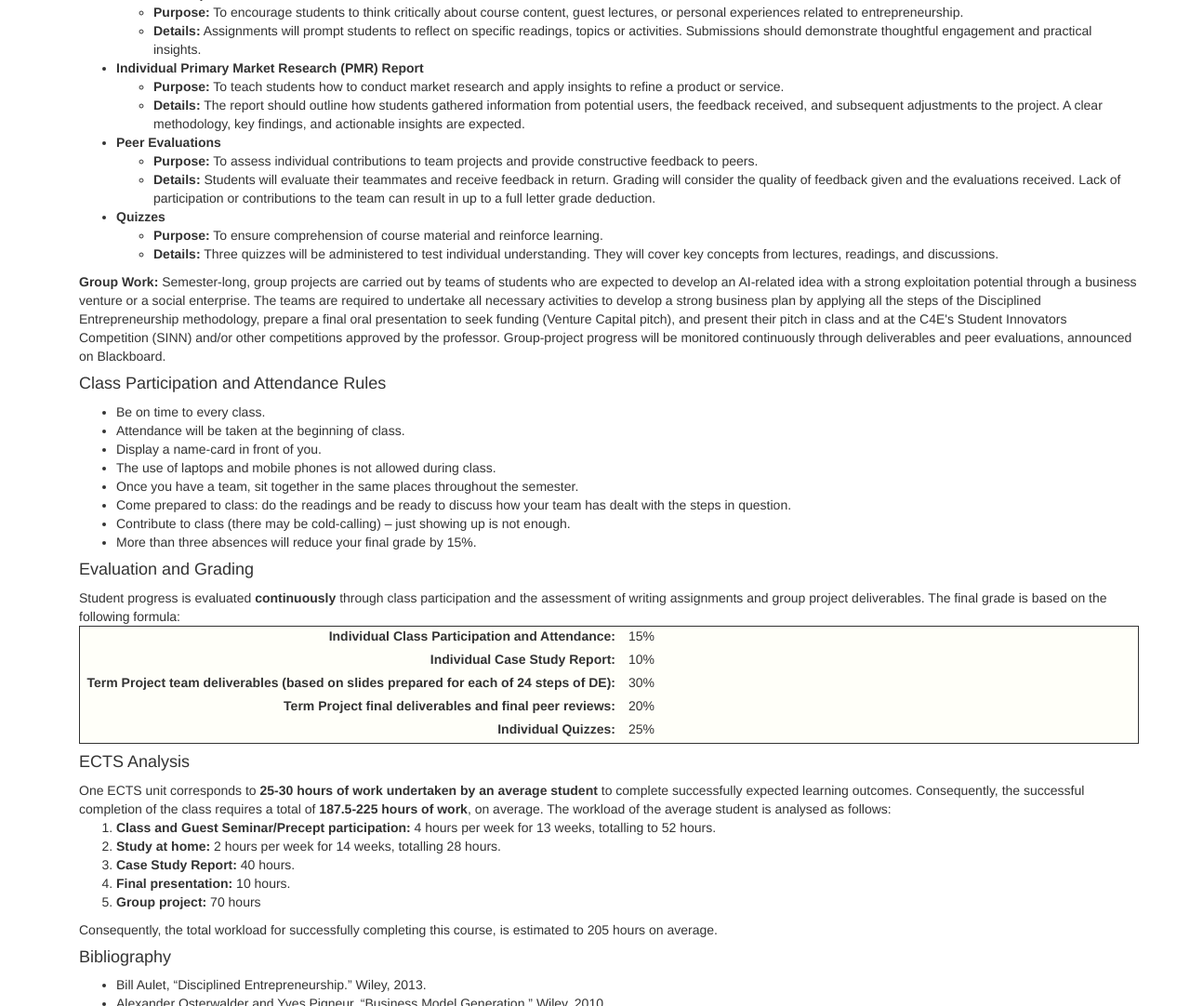
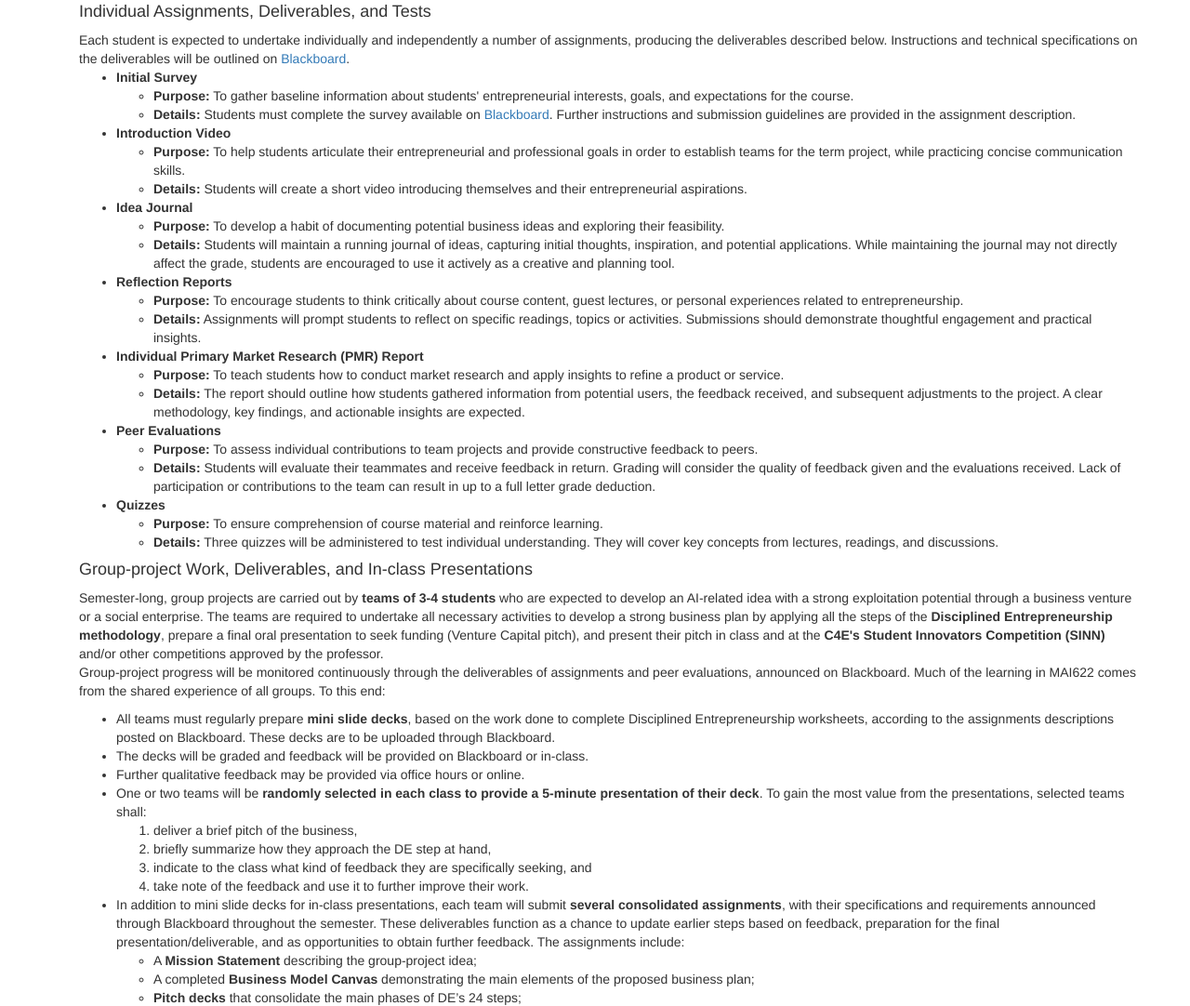
Before and after one commit to dikaiakos/mai622, a website: page syllabus.html in a window 1280 px wide. Shown: the part 1718-2800 px from the top of the page at 93% size. Drawn offline with nearby package versions, Linux system fonts and the light colour scheme.

Commit message:
updates on syllabus and resources

```diff
--- a/syllabus.html
+++ b/syllabus.html
@@ -127,6 +127,8 @@
                     Room 148, ΘΕΕ01.
                 </dd>
             </dl>
+            <dd><strong>Responsibilities:</strong>  It is the responsibility of each student to study the course syllabus and be aware of and comply with
+            the regulations therein.</dd>
         </div>
 
         <h4>Objectives</h4>
@@ -142,7 +144,9 @@
             entrepreneurship methodologies and experiment with them and associated tools to pursue the translation of
             their ideas into entrepreneurial endeavors. The course examines issues faced by Startup Founders and Chief
             Technology Officers who need to innovate at the boundaries of AI, Ιnformation Τechnology and Βusiness by
-            understanding all perspectives.
+            understanding all perspectives. The syllabus follows the "blueprint" of MIT's <a href="https://www.d-eship.com" target="_blank">Disciplined
+            Entrepreneurship courses</a>,  adopting their books as main  textbook for the class and re-using their available
+            online resources (worksheets, etc).
         </article>
         <h4 id="LO">Learning outcomes and skills</h4>
         <article>
@@ -198,7 +202,7 @@
                 practice with innovation and entrepreneurship methodologies. The course comprises 3 hours of weekly
                 lectures, 1 hour of seminar with invited speakers or precept, reading and writing assignments, and a semester-long group project in
                 entrepreneurship. In particular:</p>
-        </article
+        </article>
 
         <article><strong>Lectures:</strong> Students are expected to <strong>actively participate to Lectures</strong>,
             where the main concepts
@@ -208,27 +212,42 @@
                 <li>Students are required to study the materials for each lecture, as announced on
                     <a href="https://blackboard.ucy.ac.cy/ultra/courses/_14590_1/outline" target="_new">Blackboard</a>,
                     with readings, videos and materials for each topic given in the <a href="topics.html"
-                                                                                       target="_blank ">Course
-                        Topics</a> page.
+                                                                                       target="_blank ">Course Topics</a> page.
                 </li>
             </ul>
         </article>
 
-        <p><article><strong>Precepts:</strong> The precept time is dedicated primarily to Guest Lectures and
-            Seminars,
-            which are part of the
+        <p><article><strong>Guest Seminars and Precepts:</strong> The precept time is dedicated primarily to Guest Seminars, which are part of the
             <a href="https://c4e.org.cy/">Series of Lectures in Innovation and Entrepreneurship (KEP101)</a> of
             the Centre for Entrepreneurship, and bring to campus distinguished entrepreneurs and experts in various
             aspects of relevance to entrepreneurship. When there are no C4E seminars, the precept time will used
             by
             students to view videos assigned by the instructor through
             <a href="https://blackboard.ucy.ac.cy/ultra/courses/_14590_1/outline" target="_new">Blackboard</a>
-            or to discuss their progress in the group project or to administer Quizzes.
+            or to meet and discuss their progress in the group project or to administer Quizzes.
         </article></p>
+        <h4>Class Participation and Attendance Rules</h4>
+        <article>Classroom attendance is <strong>required.</strong> Unavoidable absences due to illness or family emergencies
+            are excusable but please let the instructor know ahead of time. <strong>More than three  absences</strong> will reduce your class
+            participation mark to 0. Please observe and apply the following rules when attending classes:
+            <ul>
+                <li>Be on time to every class.</li>
+                <li>Attendance will be taken at the beginning of class.</li>
+                <li>Display a name-card in front of you.</li>
+                <li>Please refrain from using your laptops, mobile devices, and tablets during class.</li>
+                <li>Once you have a team, sit together in the same places throughout the semester.</li>
+                <li>Come prepared to class: do the readings and be ready to discuss how your team has dealt with the
+                    steps in question.
+                </li>
+                <li>Contribute to class (there may be cold-calling) – just showing up is not enough.</li>
+                <li>More than three absences will reduce your final grade by 15%.</li>
+            </ul>
+        </article>
 
-        <article><strong>Individual Assignments and Deliverables:</strong> Each student is expected to undertake
-            individually and independently a number of assignments, producing the deliverables described below.
-            Instructions and technical specifications on the deliverables will be outlined on
+
+        <h4>Individual Assignments, Deliverables, and Tests</h4>
+        <article>Each student is expected to undertake individually and independently a number of assignments, producing the
+            deliverables described below. Instructions and technical specifications on the deliverables will be outlined on
             <a href="https://blackboard.ucy.ac.cy/ultra/courses/_14590_1/outline" target="_new">Blackboard</a>.
             <ul>
                 <li><strong>Initial Survey</strong>
@@ -316,33 +335,54 @@
                 </li>
             </ul>
         </article>
-        <p><strong>Group Work:</strong> Semester-long, group projects are carried out by teams of students who are
-            expected to develop an AI-related idea with a strong exploitation potential through a business venture
-            or a social enterprise.
-            The teams are required to undertake all necessary activities to develop a strong business plan by
-            applying all the steps of
-            the Disciplined Entrepreneurship methodology, prepare a final oral presentation to seek funding (Venture
-            Capital pitch), and
-            present their pitch in class and at the C4E's Student Innovators Competition (SINN) and/or other
-            competitions approved by
-            the professor. Group-project progress will be monitored continuously through deliverables and peer
-            evaluations, announced
-            on Blackboard.
-        </p>
 
-        <h4>Class Participation and Attendance Rules</h4>
-        <ul>
-            <li>Be on time to every class.</li>
-            <li>Attendance will be taken at the beginning of class.</li>
-            <li>Display a name-card in front of you.</li>
-            <li>The use of laptops and mobile phones is not allowed during class.</li>
-            <li>Once you have a team, sit together in the same places throughout the semester.</li>
-            <li>Come prepared to class: do the readings and be ready to discuss how your team has dealt with the
-                steps in question.
+        <h4>Group-project Work, Deliverables, and In-class Presentations</h4>
+        <article>
+        Semester-long, group projects are carried out by <strong>teams of 3-4 students</strong>  who are expected to develop an AI-related idea
+            with a strong exploitation potential through a business venture or a social enterprise. The teams are required to undertake all necessary
+            activities to develop a strong business plan by applying all the steps of  the <strong>Disciplined Entrepreneurship methodology</strong>,
+            prepare a final oral presentation to seek funding (Venture Capital pitch), and present their pitch in class and at the
+            <strong>C4E's Student Innovators Competition (SINN)</strong> and/or other competitions approved by the professor.
+            <p>Group-project progress will be monitored continuously through the deliverables of assignments and peer
+            evaluations, announced on Blackboard. Much of the learning in MAI622 comes from the shared experience of all groups. To this end:
+            <ul>
+                <li>All teams must regularly prepare <strong>mini slide decks</strong>, based on the work done to complete Disciplined Entrepreneurship worksheets,
+                    according to the assignments descriptions posted on Blackboard. These decks are to be uploaded through Blackboard. </li>
+                <li>The decks will be graded and feedback will be provided on Blackboard or in-class.</li>
+                <li>Further qualitative feedback may be provided via office hours or online.</li>
+                <li>One or two teams will be <strong>randomly selected in each class to provide a 5-minute presentation of their deck</strong>.
+                    To gain the most value from the presentations, selected teams shall:
+                    <ol>
+                        <li>deliver a brief pitch of the business,</li>
+                        <li>briefly summarize how they approach the DE step at hand,</li>
+                        <li>indicate to the class what kind of feedback they are specifically seeking, and</li>
+                        <li>take note of the feedback and use it to further improve their work.</li>
+                    </ol>
+                </li>
+            <li>In addition to mini slide decks for in-class presentations, each team will submit <strong>several consolidated assignments</strong>,
+                with their specifications and requirements announced through Blackboard throughout the semester. These deliverables function as a
+                chance to update earlier steps based on feedback, preparation for the final presentation/deliverable, and as opportunities to obtain further feedback.
+                The assignments include:
+                <ul>
+                    <li>A <strong>Mission Statement</strong> describing the group-project idea;</li>
+                    <li>A completed <strong>Business Model Canvas</strong> demonstrating the main elements of the proposed business plan;</li>
+                    <li><strong>Pitch decks</strong> that consolidate the main phases of DE’s 24 steps;</li>
+                    <li>A <strong>Financial analysis</strong>, including spreadsheet and explanatory slides;</li>
+                    <li>A <strong>Final pitch deck</strong>, which will be prepared in <strong>two versions</strong>. One version will be
+                        designed as a presentation for potential investors, while the other will cover all of DE’s steps.</li>
+                </ul>
             </li>
-            <li>Contribute to class (there may be cold-calling) – just showing up is not enough.</li>
-            <li>More than three absences will reduce your final grade by 15%.</li>
         </ul>
+        </article>
+
+
+        <h4>Late submission policy</h4>
+            <article>Assignments are due on the specified  due dates/times, as announced
+                on Blackboard. Late submissions will be <strong>penalized by a 15% reduction in the final assignment grade</strong> for each day they are
+            late. Extensions will be granted only in the case of illness (with a doctor's note) or extraordinary
+            circumstances. Please let us know ahead of time if illness or an extraordinary circumstance will cause
+            you to submit a writeup or paper late, then you should discuss the matter with your instructor as soon
+            as possible.
         </article>
 
 
@@ -350,18 +390,18 @@
         Student progress is evaluated <strong>continuously</strong> through class participation and the assessment of
         writing assignments and group project deliverables. The final grade is based on the following formula:
         <dl class="dl-horizontal" style="border: solid 1px; background-color: #FFFFF9">
-            <dt style="min-width: 50%; white-space: nowrap;">Individual Class Participation and Attendance:</dt>
+            <dt style="min-width: 60%; white-space: nowrap;">Individual Class Participation and Attendance:</dt>
             <dd>15%</dd>
-            <dt style="min-width: 50%; white-space: nowrap;">Individual Case Study Report:</dt>
+            <dt style="min-width: 60%; white-space: nowrap;">Individual Assignments,  Deliverables  and Peer Reviews:</dt>
             <dd>10%</dd>
-            <dt style="min-width: 50%; white-space: nowrap;">Term Project team deliverables (based on slides prepared
+            <dt style="min-width: 60%; white-space: nowrap;">Term Project Group Deliverables (based on slides prepared
                 for each of 24 steps of DE):
             </dt>
             <dd>30%</dd>
-            <dt style="min-width: 50%; white-space: nowrap;">Term Project final deliverables and final peer reviews:
+            <dt style="min-width: 60%; white-space: nowrap;">Term Project Final Deliverables:
             </dt>
             <dd>20%</dd>
-            <dt style="min-width: 50%; white-space: nowrap;">Individual Quizzes:</dt>
+            <dt style="min-width: 60%; white-space: nowrap;">Individual Quizzes (tests):</dt>
             <dd>25%</dd>
         </dl>
 
```
Also changed, not shown: resources.html (+1 -0 lines).
